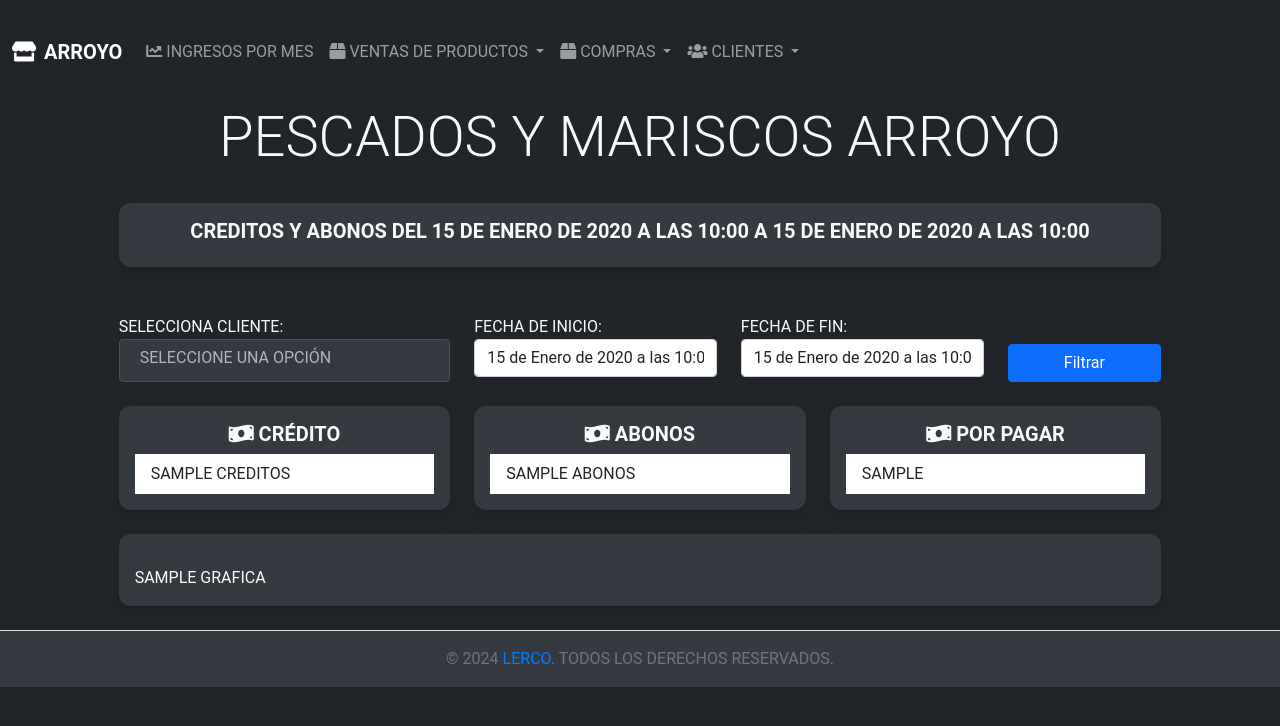
After one commit to MarcoAntonioMeza/arroyo_3.6.8, a Django app: template arroyo/templates/creditos/cliente.html in a window 1280 px wide. The commit adds this page. Shown: the top 726 px of the page. Run offline with Django 4.2, Linux system fonts and the light colour scheme; the template is opened without the code that fills it: most values are stand-ins (such as "Sample title", 1, 10 or a date in 2020).

Commit message:
creditos cliente

```diff
--- /dev/null
+++ b/arroyo/templates/creditos/cliente.html
@@ -0,0 +1,133 @@
+{% extends 'base.html' %}
+{% load static %}
+{% block title %}Dashboard{% endblock %}
+{% block content %}
+
+<div class="row">
+    <div class="col-md-1"></div>
+    <div class="col-md-10">
+        <div class="row mb-4">
+            <div class="col-md-12">
+                <!-- Gráfica General de Ventas -->
+                <div class="card shadow mb-4">
+                    <div class="card-body">
+                        <h5 class="card-title text-center">CREDITOS Y ABONOS del {{fecha_inicio_str}} a  {{fecha_fin_str}}</h5>
+                        </h5>
+
+                    </div>
+                </div>
+            </div>
+        </div>
+
+        <form method="GET" action="{% url 'creditos_cliente' %}" class="mb-4">
+            <div class="row">
+                <div class="col-md-4">
+                    <label for="cliente">Selecciona cliente:</label>
+                    <select name="cliente" id="cliente" class="form-control select2" required>
+                        <option value="">Seleccione un cliente</option>
+                        {% for id, name in client_choices %}
+                        <option value="{{ id }}" {% if select_client == id %}selected{% endif %}>{{ name }}</option>
+                        {% endfor %}
+                    </select>
+                </div>
+
+                <div class="col-md-3">
+                    <label for="fechaInicio">Fecha de inicio:</label>
+                    <input type="text" id="fechaInicio" name="fecha_inicio" class="form-control datepicker"
+                        value="{{ fecha_inicio }}" placeholder="Selecciona la fecha" required>
+                </div>
+
+                <div class="col-md-3">
+                    <label for="fechaFin">Fecha de fin:</label>
+                    <input type="text" id="fechaFin" name="fecha_fin" class="form-control datepicker"
+                        value="{{ fecha_fin }}" placeholder="Selecciona la fecha" required>
+                </div>
+
+                <div class="col-md-2 d-flex align-items-end">
+                    <button type="submit" class="btn btn-primary w-100">Filtrar</button>
+                </div>
+            </div>
+        </form>
+
+
+
+        <div class="row">
+
+            <div class="col-md-12">
+                <div class="row">
+                    <div class="col-md-4">
+                        <div class="card shadow mb-4">
+                            <div class="card-body">
+                                <h5 class="card-title text-center"><i class="fas fa-money-bill-wave"></i>
+                                    CRÉDITO </h5>
+                                <ul class="list-group list-group-flush text-center">
+                                    <li class="list-group-item d-flex justify-content-between align-items-center">
+
+                                        <span class="text-center">{{ info.creditos }}</span>
+                                    </li>
+
+                                </ul>
+                            </div>
+                        </div>
+                    </div>
+                    <div class="col-md-4">
+                        <div class="card shadow mb-4">
+                            <div class="card-body">
+                                <h5 class="card-title text-center"><i class="fas fa-money-bill-wave"></i>
+                                    ABONOS
+                                </h5>
+                                <ul class="list-group list-group-flush text-center">
+                                    <li class="list-group-item d-flex justify-content-between align-items-center">
+
+                                        <span class="text-center">{{ info.abonos }}</span>
+                                    </li>
+
+                                </ul>
+                            </div>
+                        </div>
+                    </div>
+                    <div class="col-md-4">
+                        <div class="card shadow mb-4">
+                            <div class="card-body">
+                                <h5 class="card-title text-center"><i class="fas fa-money-bill-wave"></i>
+                                POR PAGAR
+                                </h5>
+                                <ul class="list-group list-group-flush text-center ">
+                                    <li class="list-group-item d-flex justify-content-between align-items-center">
+
+                                        <span class="text-center">{{ info.por_pagar }}</span>
+                                    </li>
+
+                                </ul>
+                            </div>
+                        </div>
+                    </div>
+                </div>
+            </div>
+        </div>
+
+        <div class="row">
+            <div class="col-md-12">
+                <!-- Gráfica General de Ventas -->
+                <div class="card shadow mb-4">
+                    <div class="card-body">
+                        <!--           <h5 class="card-title text-center"><i class="fas fa-chart-line"></i> Gráfica de CRECIMIeNTO EN
+                            COMPRAS, CREDITOS Y ABONOS
+                            por
+                            Mes en {{anio_seleccionado}}</h5>-->
+                        <div id="graph-container" class="mt-3">
+                            <!-- Aquí se inyecta la gráfica -->
+                            {{ info.grafica|safe }}
+                        </div>
+                    </div>
+                </div>
+            </div>
+
+        </div>
+
+
+
+    </div>
+
+</div>
+{% endblock %}
--- a/arroyo/urls.py
+++ b/arroyo/urls.py
@@ -10,5 +10,6 @@
 
      path('compras/',v.compras, name='compras'),
      path('compras/proveedor/',v.compras_proveedor, name='compras_proveedor'),
+     path('creditos/cliente/',v.creditos_by_cliente, name='creditos_cliente'),
 
 ]
--- a/layouts/base.html
+++ b/layouts/base.html
@@ -6,7 +6,7 @@
 <head>
     <meta charset="UTF-8">
     <meta name="viewport" content="width=device-width, initial-scale=1, shrink-to-fit=no">
-    <title>{% block title %}My Dashboard{% endblock %}</title>
+    <title>{% block title %}ARROLLO |{% endblock %}</title>
 
     <!-- CSS Principal -->
     <link rel="stylesheet" href="{% static 'css/style.css' %}">
@@ -147,14 +147,29 @@
                             </li>
                         </ul>
                     </li>
+                    <li class="nav-item dropdown">
+                        <a class="nav-link dropdown-toggle" href="#" id="comprasDropdown" role="button"
+                            data-bs-toggle="dropdown" aria-expanded="false">
+                            <i class="fas fa-users"></i> CLIENTES
+                        </a>
+                        <ul class="dropdown-menu dropdown-menu-dark" aria-labelledby="comprasDropdown">
+                            <li>
+                                <a class="dropdown-item" href="{% url 'creditos_cliente' %}">
+                                    <i class="fas fa-coins"></i> CRÉDITOS
+                                </a>
+                            </li>
+                        </ul>
+                    </li>
+
+
                 </ul>
 
-                <!-- Right-aligned Links (e.g., User Profile) -->
+                <!-- Right-aligned Links (e.g., User Profile)
                 <ul class="navbar-nav">
                     <li class="nav-item">
                         <a class="nav-link" href="#"><i class="fas fa-user-circle"></i> Perfil</a>
                     </li>
-                </ul>
+                </ul> -->
             </div>
         </div>
     </nav>
```
Also changed, not shown: arroyo/templates/ventas/mes.html (+11 -11 lines), arroyo/views.py (+46 -0 lines), process_data/process.py (+75 -0 lines), process_data/sql.py (+80 -0 lines).
